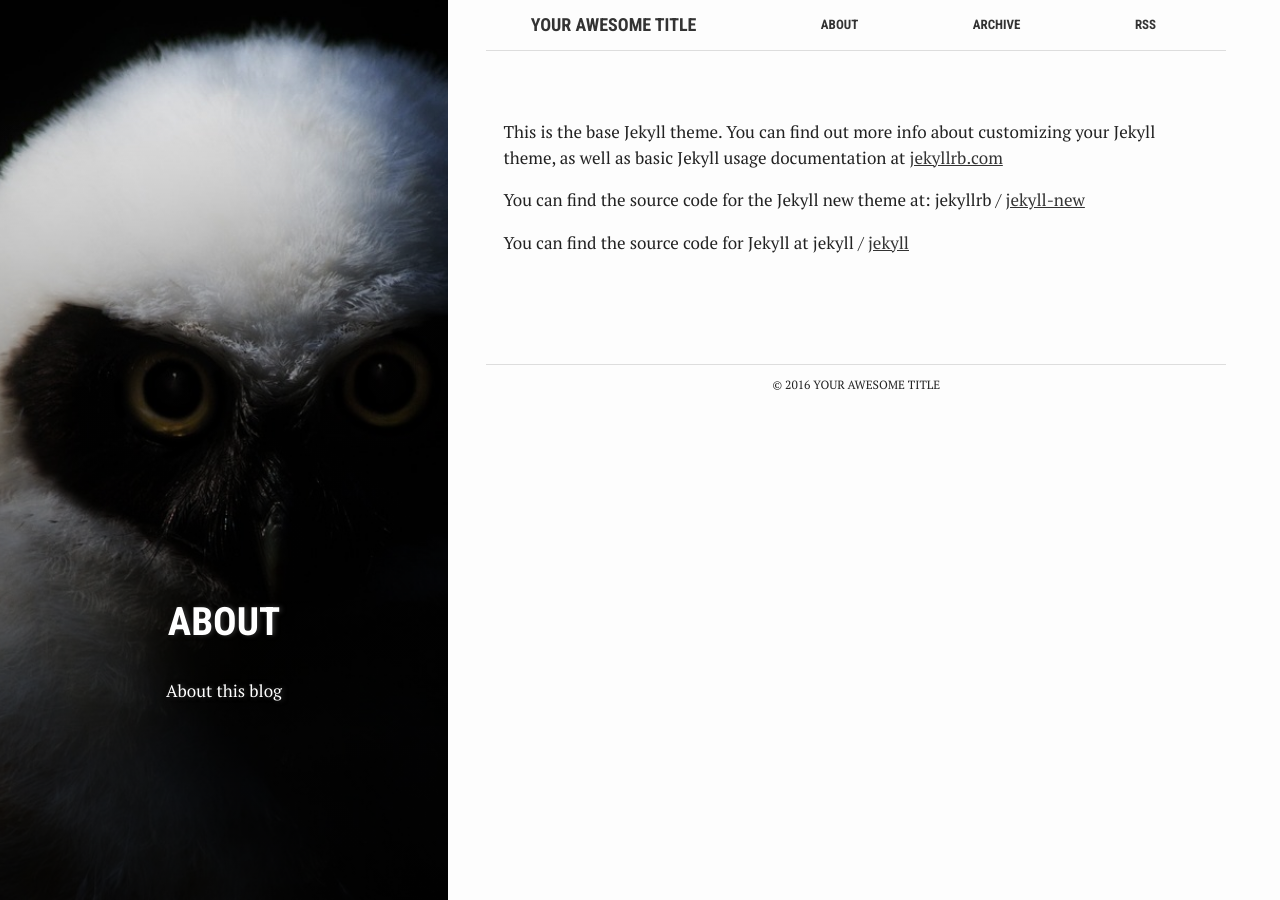
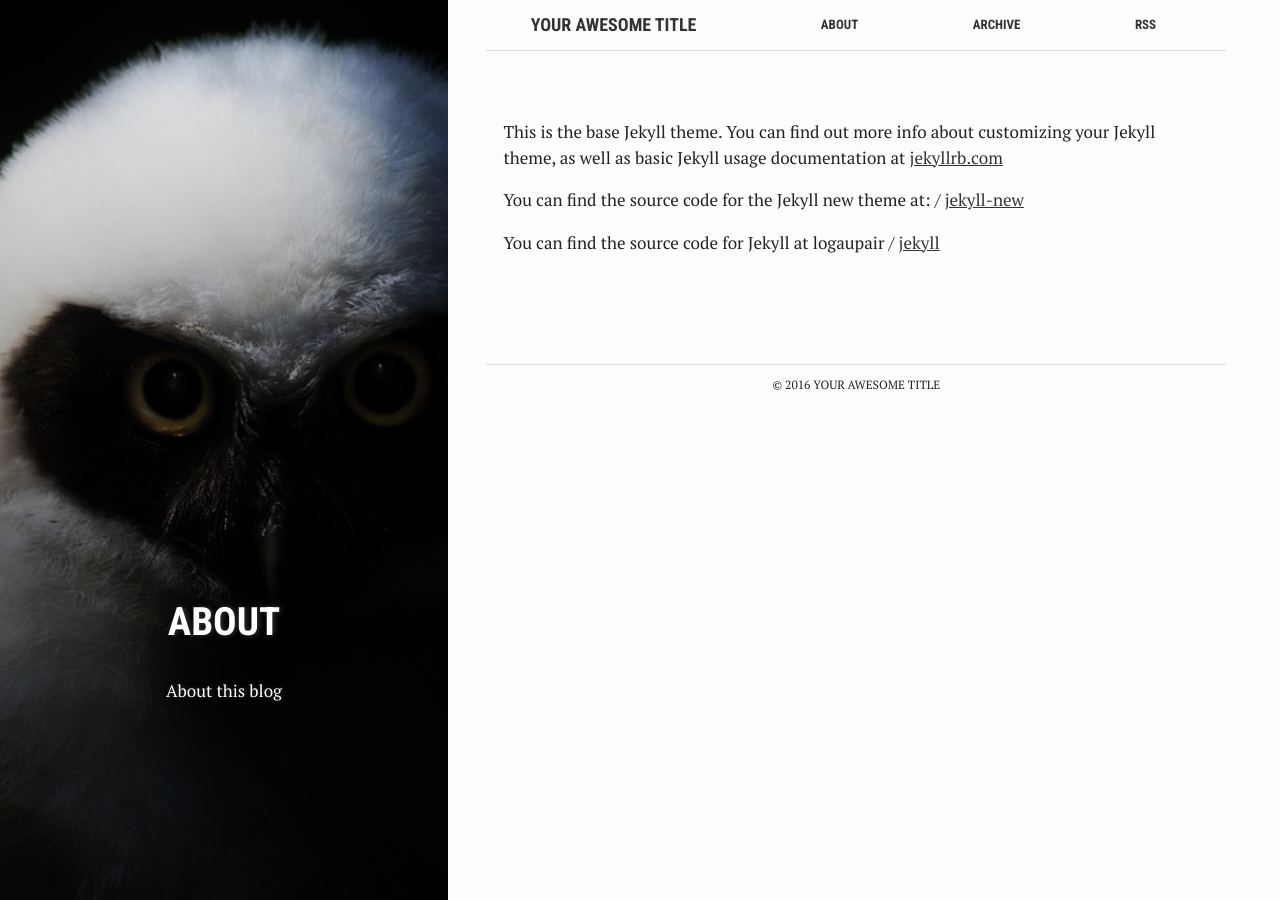
Before and after one commit to logaupair/logaupair.github.io, a Jekyll site: the page built from about.md, in a window 1280 px wide. Built offline with Jekyll 4.4.1, drawn with Linux system fonts in a browser that asks for light colours.

```diff
--- a/_config.yml
+++ b/_config.yml
@@ -15,8 +15,8 @@ description: > # this means to ignore newlines until "baseurl:"
 baseurl: "" # the subpath of your site, e.g. /blog
 lang: "en"
 url: "" # the base hostname & protocol for your site
-twitter_username: jekyllrb
-github_username:  jekyll
+twitter_username:
+github_username:  logaupair
 disqus_username:
 
 # Build settings
```
Also changed, not shown: index.html (+21 -14 lines).
